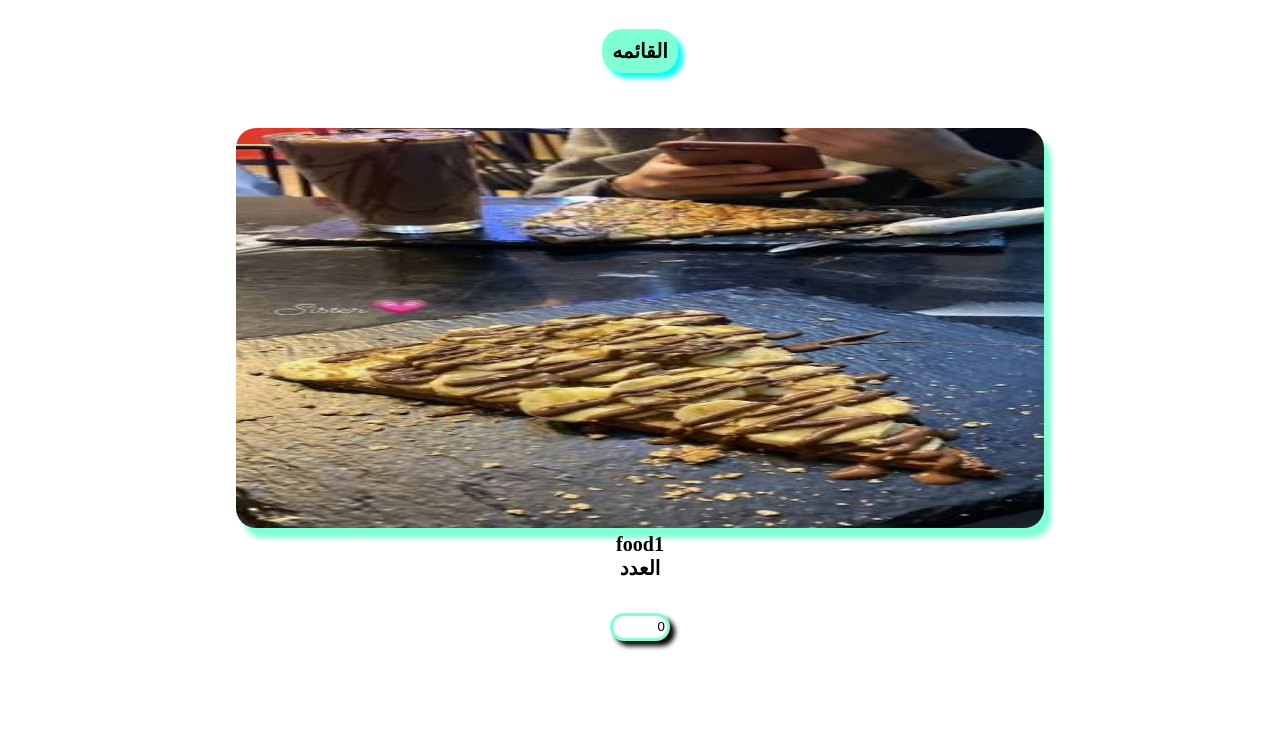
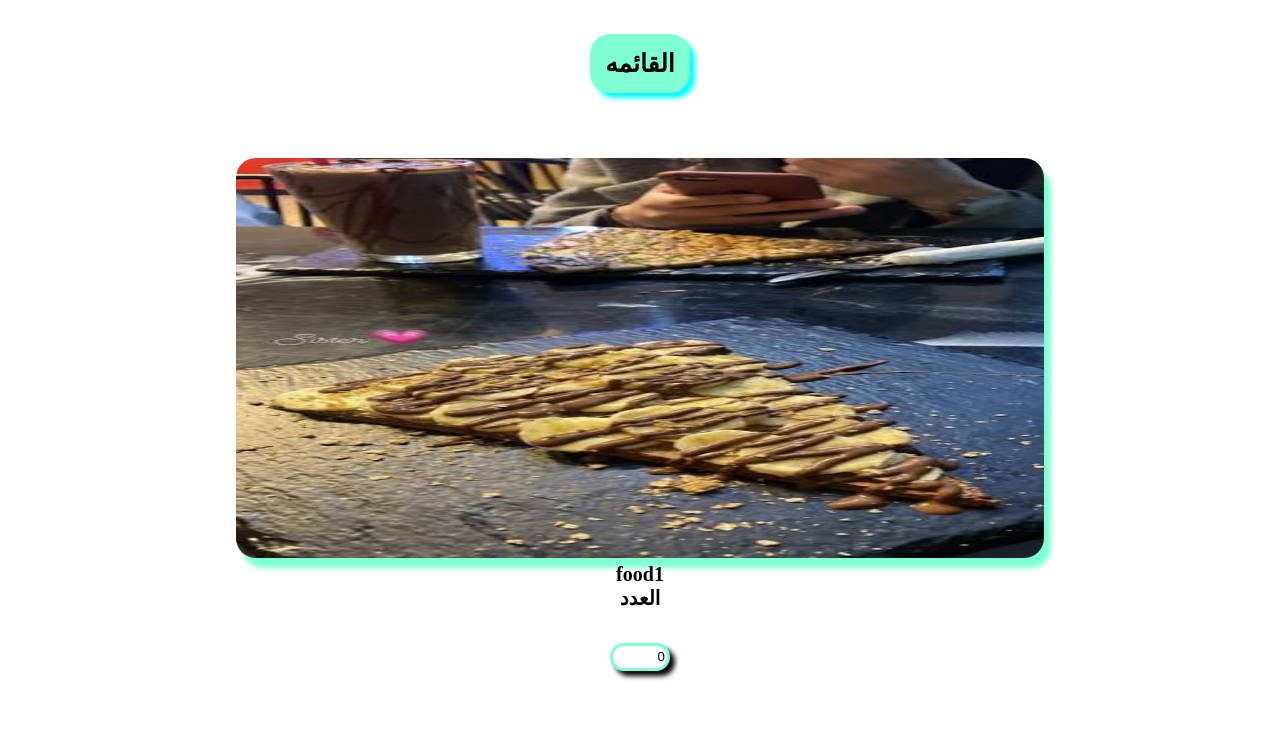
Before and after one commit to zeinabtallat83-png/Mat3m, a plain HTML site: page index.html in a window 1280 px wide. Shown: the part 121-856 px from the top of the page. Drawn offline with Linux system fonts and the light colour scheme.

Commit message:
Refactor HTML structure and styles for clarity
Updated styles and structure for better layout and readability.

```diff
--- a/index.html
+++ b/index.html
@@ -32,18 +32,18 @@ header img {
 }
 p{font-weight: bolder;
 color: black;
- font-size: 20px;
+ font-size:25px;
 background-color: aquamarine;
 box-shadow: 5px 5px 5px aqua;
 border-radius: 20px;
-padding: 10px;
+padding:15px;
 }
 
 .option{
 display:flex ;
 flex-direction: column;
 margin: 20px auto;
-padding:10px;
+padding:15px;
 width:80%;
 border-radius: 20px;
 height: 550px;
```
